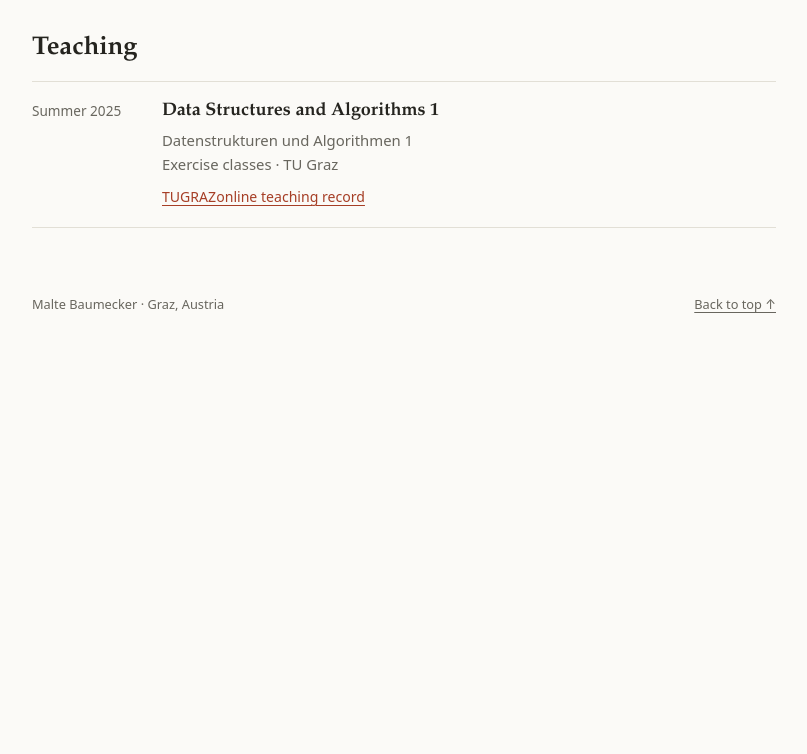
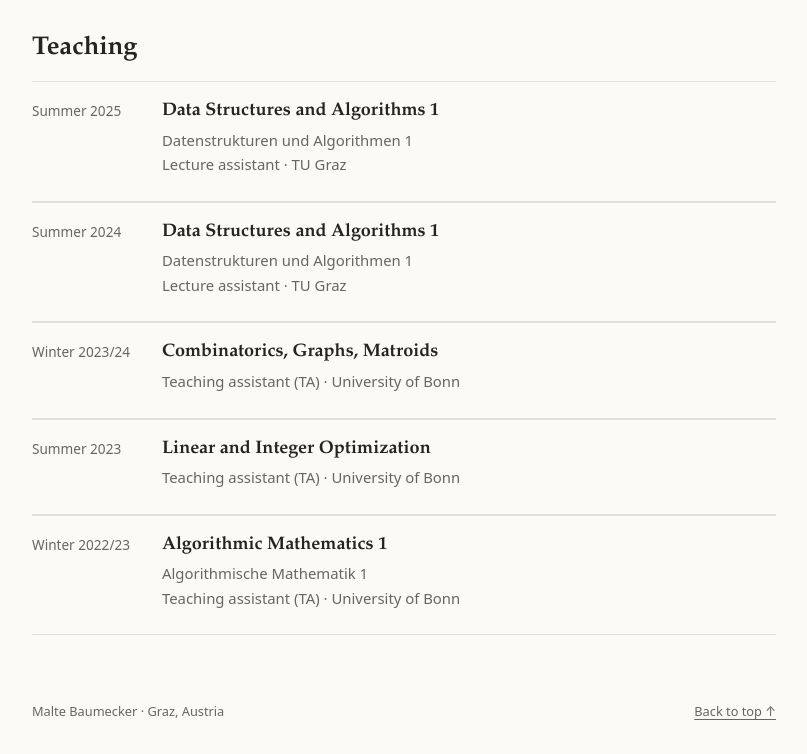
Before and after one commit to malte-baumecker/malte-baumecker.github.io, a plain HTML site: page index.html in a window 1280 px wide. Shown: the part 1069-1823 px from the top of the page, without its empty margins (236-1043 px from the left). Before the commit the page ends 1416 px from the top, so only its background shows below. Drawn offline with Linux system fonts and the light colour scheme.

Commit message:
Update teaching history and clarify assistant roles

```diff
--- a/index.html
+++ b/index.html
@@ -133,8 +133,35 @@
           <div class="term">Summer 2025</div>
           <div>
             <h3>Data Structures and Algorithms 1</h3>
-            <p><span lang="de">Datenstrukturen und Algorithmen 1</span><br>Exercise classes · TU Graz</p>
-            <a href="https://online.tugraz.at/tug_online/wbKalender.wbRessource?pDatum=09.05.2025&amp;pOrgNr=&amp;pResNr=801&amp;pSachbearbeiter=F">TUGRAZonline teaching record</a>
+            <p><span lang="de">Datenstrukturen und Algorithmen 1</span><br>Lecture assistant · TU Graz</p>
+          </div>
+        </article>
+        <article class="course">
+          <div class="term">Summer 2024</div>
+          <div>
+            <h3>Data Structures and Algorithms 1</h3>
+            <p><span lang="de">Datenstrukturen und Algorithmen 1</span><br>Lecture assistant · TU Graz</p>
+          </div>
+        </article>
+        <article class="course">
+          <div class="term">Winter 2023/24</div>
+          <div>
+            <h3>Combinatorics, Graphs, Matroids</h3>
+            <p>Teaching assistant (TA) · University of Bonn</p>
+          </div>
+        </article>
+        <article class="course">
+          <div class="term">Summer 2023</div>
+          <div>
+            <h3>Linear and Integer Optimization</h3>
+            <p>Teaching assistant (TA) · University of Bonn</p>
+          </div>
+        </article>
+        <article class="course">
+          <div class="term">Winter 2022/23</div>
+          <div>
+            <h3>Algorithmic Mathematics 1</h3>
+            <p><span lang="de">Algorithmische Mathematik 1</span><br>Teaching assistant (TA) · University of Bonn</p>
           </div>
         </article>
       </section>
```
